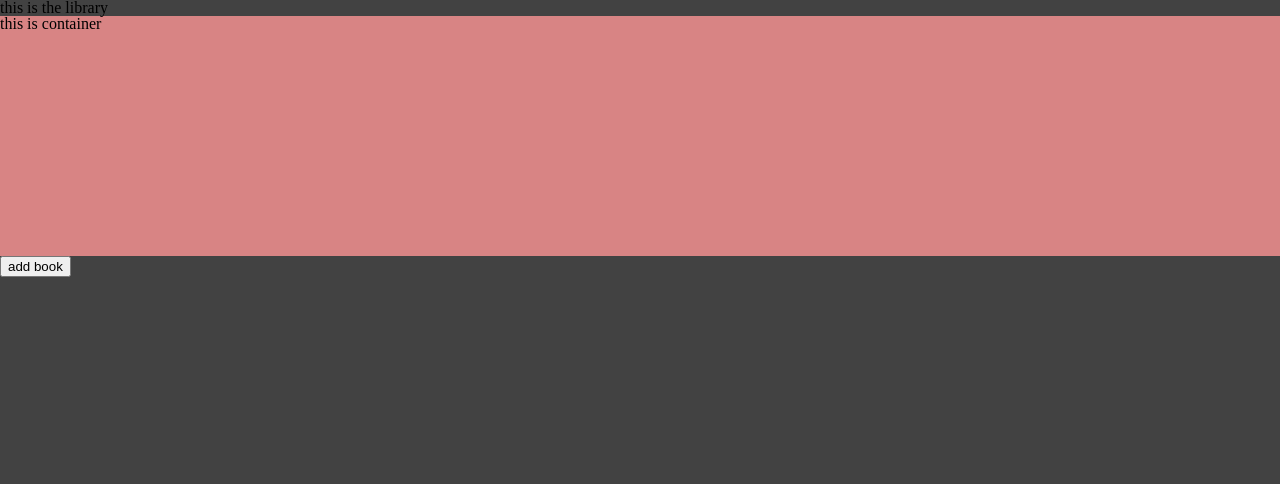
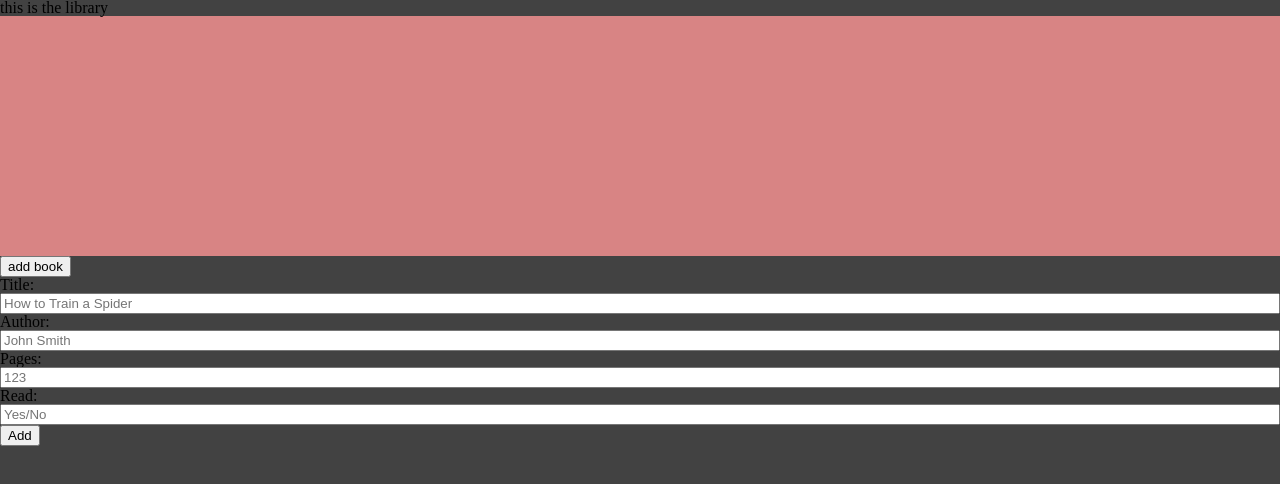
Before and after one commit to goldjared/library, a website: page index.html in a window 1280 px wide. Both pictures are taken after a click on the button "add book". Drawn offline with Linux system fonts and the light colour scheme.

Commit message:
remove container debug

```diff
--- a/index.html
+++ b/index.html
@@ -10,9 +10,9 @@
   </head>
   <body>
     <h2>this is the library</h2>
-    <div class="container">this is container</div>
-    <button>add book</button>
-    <form action="post">
+    <div class="container"></div>
+    <button class="add-form">add book</button>
+    <form action="post" id="form">
       <div class="question">
         <label for="title">Title:</label>
         <input type="text" name="title" id="title" placeholder="How to Train a Spider">
```
